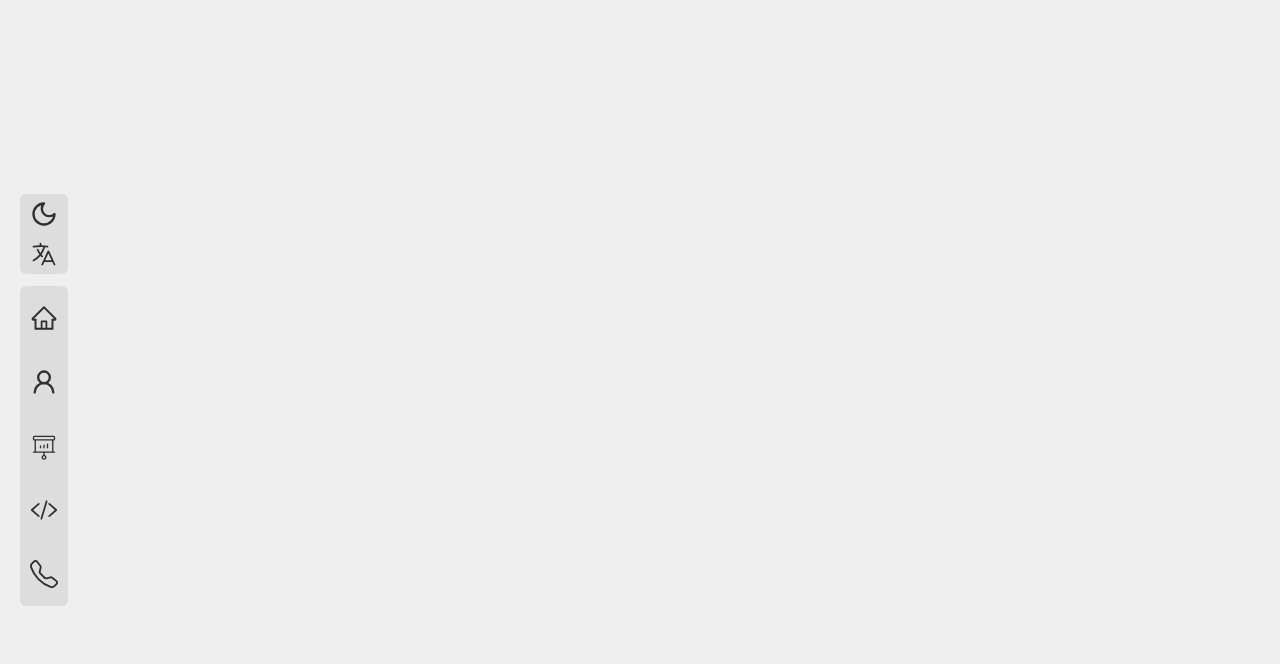
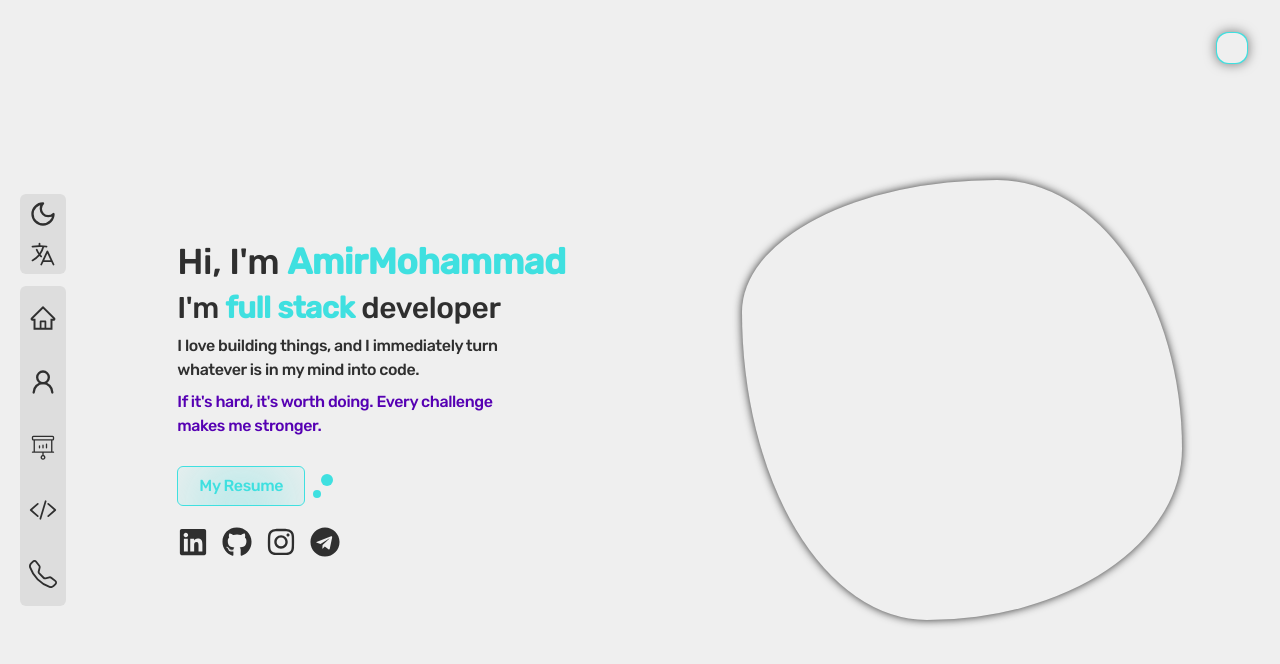
Before and after one commit to khalifeh-dev/portfolio, a Next.js app: page / in a window 1280 px wide. Shown: the top 664 px of the page. Built offline with nearby package versions, Linux system fonts and the light colour scheme.

Commit message:
feat(header): add main header

```diff
--- a/app/components/templates/header.tsx
+++ b/app/components/templates/header.tsx
@@ -1,4 +1,4 @@
-"use client"
+"use client";
 
 import { useTheme } from "@/app/hooks/useTheme";
 import Image from "next/image";
@@ -9,122 +9,167 @@ import { IoCodeSlashOutline } from "react-icons/io5";
 import { LuMoon, LuUserRound } from "react-icons/lu";
 import { MdOutlineWbSunny } from "react-icons/md";
 import { PiProjectorScreenChartLight } from "react-icons/pi";
-
-
+import { FaGithub, FaInstagram, FaTelegram, FaLinkedin } from "react-icons/fa";
+import Link from "next/link";
 
 const Header = () => {
-
-    const { theme, setTheme } = useTheme()
+  const { theme, setTheme } = useTheme();
 
   return (
-
-        <header className="w-full">
-
+    <header className="row-center w-full">
       <nav className="relative col-center gap-y-3 w-14 h-dvh p-1 *:w-full *:rounded-md">
-
         <ul className="bg-background-box rounded-md">
-
           <li className="row-center w-full h-10 *:size-7 *:cursor-pointer">
-
-                        {
-                            theme === "dark" ? (
+            {theme === "dark" ? (
               <MdOutlineWbSunny onClick={() => setTheme("light")} />
             ) : (
               <LuMoon onClick={() => setTheme("dark")} />
-                            )
-                        }
-
+            )}
           </li>
           <li className="relative row-center w-full h-10 group">
-
             <HiLanguage className="size-7 cursor-pointer" />
             <ul className="absolute top-0 left-14 w-25 h-fit rounded bg-background-box py-1.5 px-1 invisible opacity-0 translate-y-2 transition-all duration-300 ease-in group-hover:opacity-100 group-hover:translate-y-0 group-hover:visible">
-
               <li className="flex justify-between items-center w-full h-7 px-2 cursor-pointer text-sm">
-
                 <span>English</span>
-                                <Image className="w-6 h-3.5 rounded object-cover" src="/pictures/american.png" alt="American Flag" width={24} height={14} />
-
+                <Image
+                  className="w-6 h-3.5 rounded object-cover"
+                  src="/pictures/american.png"
+                  alt="American Flag"
+                  width={24}
+                  height={14}
+                />
               </li>
 
               <li className="flex justify-between items-center w-full h-7 px-2 cursor-pointer text-sm">
-
                 <span>Persian</span>
-                                <Image className="w-6 h-3.5 rounded object-cover" src="/pictures/iran.png" alt="American Flag" width={24} height={14} />
-
+                <Image
+                  className="w-6 h-3.5 rounded object-cover"
+                  src="/pictures/iran.png"
+                  alt="American Flag"
+                  width={24}
+                  height={14}
+                />
               </li>
 
               <li className="flex justify-between items-center w-full h-7 px-2 cursor-pointer text-sm">
-
                 <span>China</span>
-                                <Image className="w-6 h-3.5 rounded object-cover" src="/pictures/china.png" alt="American Flag" width={24} height={14} />
-
+                <Image
+                  className="w-6 h-3.5 rounded object-cover"
+                  src="/pictures/china.png"
+                  alt="American Flag"
+                  width={24}
+                  height={14}
+                />
               </li>
 
               <li className="flex justify-between items-center w-full h-7 px-2 cursor-pointer text-sm">
-
                 <span>Russian</span>
-                                <Image className="w-6 h-3.5 rounded object-cover" src="/pictures/russian.png" alt="American Flag" width={24} height={14} />
-
+                <Image
+                  className="w-6 h-3.5 rounded object-cover"
+                  src="/pictures/russian.png"
+                  alt="American Flag"
+                  width={24}
+                  height={14}
+                />
               </li>
-
             </ul>
-
           </li>
-
         </ul>
 
         <ul className="flex flex-col justify-between items-center h-80 bg-background-box py-3 *:w-full *:h-10">
-
           <li className="relative row-center group">
-
             <AiOutlineHome className="size-7 cursor-pointer" />
             <span className="absolute top-2 left-14 row-center w-24 h-8 rounded bg-background-box p-1 invisible opacity-0 translate-y-2 transition-all duration-300 ease-in group-hover:opacity-100 group-hover:translate-y-0 group-hover:visible">
               Home
             </span>
-
           </li>
           <li className="relative row-center group">
-
             <LuUserRound className="size-7 cursor-pointer" />
             <span className="absolute top-2 left-14 row-center w-24 h-8 rounded bg-background-box p-1 invisible opacity-0 translate-y-2 transition-all duration-300 ease-in group-hover:opacity-100 group-hover:translate-y-0 group-hover:visible">
               About Me
             </span>
-
           </li>
           <li className="relative row-center group">
-
             <PiProjectorScreenChartLight className="size-7 cursor-pointer" />
             <span className="absolute top-2 left-14 row-center w-24 h-8 rounded bg-background-box p-1 invisible opacity-0 translate-y-2 transition-all duration-300 ease-in group-hover:opacity-100 group-hover:translate-y-0 group-hover:visible">
               Projects
             </span>
-
           </li>
           <li className="relative row-center group">
-
             <IoCodeSlashOutline className="size-7 cursor-pointer" />
             <span className="absolute top-2 left-14 row-center w-24 h-8 rounded bg-background-box p-1 invisible opacity-0 translate-y-2 transition-all duration-300 ease-in group-hover:opacity-100 group-hover:translate-y-0 group-hover:visible">
               Skills
             </span>
-
           </li>
           <li className="relative row-center group">
-
             <BsTelephone className="size-7 cursor-pointer" />
             <span className="absolute top-2 left-14 row-center w-24 h-8 rounded bg-background-box p-1 invisible opacity-0 translate-y-2 transition-all duration-300 ease-in group-hover:opacity-100 group-hover:translate-y-0 group-hover:visible">
               Contact Me
             </span>
-
           </li>
-
         </ul>
-
       </nav>
 
+      <section className="flex items-center gap-x-5 w-full h-140 *:w-1/2 *:h-120 px-4">
+        <div className="col-center">
+          <div className="flex flex-col gap-y-2">
+            <h1 className="text-4xl">
+              Hi, I'm <strong className="text-primary">AmirMohammad</strong>
+            </h1>
+            <h2 className="text-3xl">
+              I'm <strong className="text-primary">full stack</strong> developer
+            </h2>
+            <p className="max-w-90">
+              I love building things, and I immediately turn whatever is in my
+              mind into code.
+            </p>
+            <p className="max-w-90 text-secondary">
+              If it's hard, it's worth doing. Every challenge makes me stronger.
+            </p>
+
+            <div className="relative w-32">
+              <button className="relative row-center w-full h-10 rounded-md border border-primary cursor-pointer mt-5 text-primary overflow-hidden initial-before before:-bottom-5 before:w-20 before:h-10 before:rounded-full before:bg-primary before:blur-2xl">
+                My Resume
+              </button>
+
+              <span className="absolute bottom-2 -right-4 size-2 rounded-full bg-primary"></span>
+              <span className="absolute bottom-5 -right-7 size-3 rounded-full bg-primary"></span>
+            </div>
+
+            <div className="flex gap-x-3 mt-3">
+              <Link href={""} className="row-center size-8">
+                <FaLinkedin className="size-7.5 transition-colors duration-300 ease-out hover:text-blue-600" />
+              </Link>
+
+              <Link href={""} className="row-center size-8">
+                <FaGithub className="size-7.5 transition-colors duration-300 ease-out hover:text-secondary" />
+              </Link>
+
+              <Link href={""} className="row-center size-8">
+                <FaInstagram className="size-7.5 transition-colors duration-300 ease-out hover:text-pink-500" />
+              </Link>
+
+              <Link href={""} className="row-center size-8">
+                <FaTelegram className="size-7.5 transition-colors duration-300 ease-out hover:text-blue-400" />
+              </Link>
+            </div>
+          </div>
+        </div>
+        <div className="row-center">
+          <div
+            style={{ borderRadius: "58% 42% 58% 42% / 30% 61% 39% 70% " }}
+            className="relative size-110 bg-background shadow-[0_0_8px_rgba(0,0,0,0.8)] overflow-hidden"
+          >
+            {/* <Image className="size-full" src={"/pictures/profile.webp"} alt="AmirMohammad" width={500} height={500} /> */}
+          </div>
+        </div>
+      </section>
+
+      <div className="fixed top-8 right-8 row-center size-8 rounded-xl bg-primary cursor-pointer shadow-[0_0_12px_rgba(0,0,0,0.5)] transition-all duration-300 ease-out hover:w-40 hover:h-30 hover:rounded-md group">
+        <div className="size-7.5 rounded-xl bg-background transition-all duration-300 ease-out group-hover:w-39.5 group-hover:h-29.5 group-hover:rounded-md"></div>
+      </div>
     </header>
-
-    )
-
-}
+  );
+};
 
 export default Header;
--- a/app/layout.tsx
+++ b/app/layout.tsx
@@ -14,9 +14,9 @@ const RootLayout = ({
   return (
     <html
       lang="en"
-      className={`h-full antialiased`}
+      className={`row-center h-full antialiased`}
     >
-      <body className="min-h-full flex flex-col max-w-7xl px-4 tracking-tight font-rubik-medium">{children}</body>
+      <body className="col-center w-full min-h-full max-w-7xl px-4 tracking-tight font-rubik-medium selection:text-secondary">{children}</body>
     </html>
   );
 }
```
Lines whose indentation alone changed are shown as unchanged.
